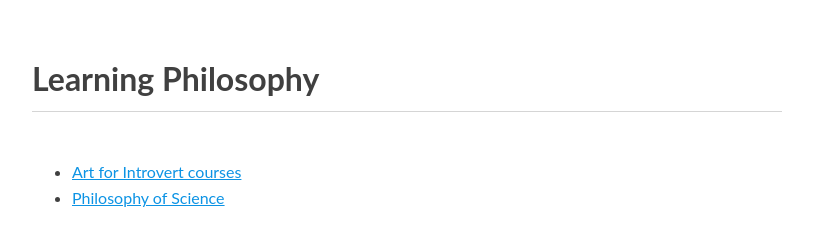
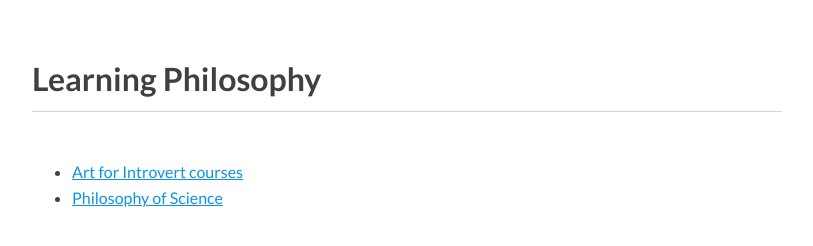
Before and after one commit to bhargavikv/temp, a plain HTML site: page art/index.html in a window 1280 px wide. Shown: the whole page, without its empty margins (233-1046 px from the left). Drawn offline with Linux system fonts and the light colour scheme; a web font is replaced by a local one.

Commit message:
Update index.html

```diff
--- a/art/index.html
+++ b/art/index.html
@@ -5,6 +5,9 @@
   <meta charset="utf-8">
   <meta name="viewport" content="width=device-width, initial-scale=1.0">
   <title>Philosophy</title>
+  <link rel="preconnect" href="https://fonts.googleapis.com">
+  <link rel="preconnect" href="https://fonts.gstatic.com" crossorigin>
+  <link rel="stylesheet" href="https://fonts.googleapis.com/css2?family=Lato:ital,wght@0,100;0,300;0,400;0,700;0,900;1,100;1,300;1,400;1,700;1,900&display=swap">
   <link rel="stylesheet" href="./style.css" />
 </head>
 
```
